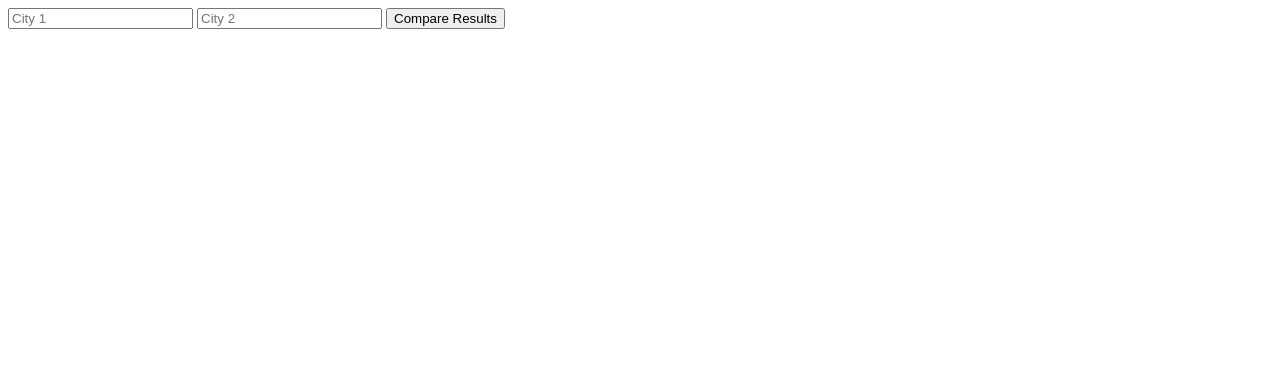
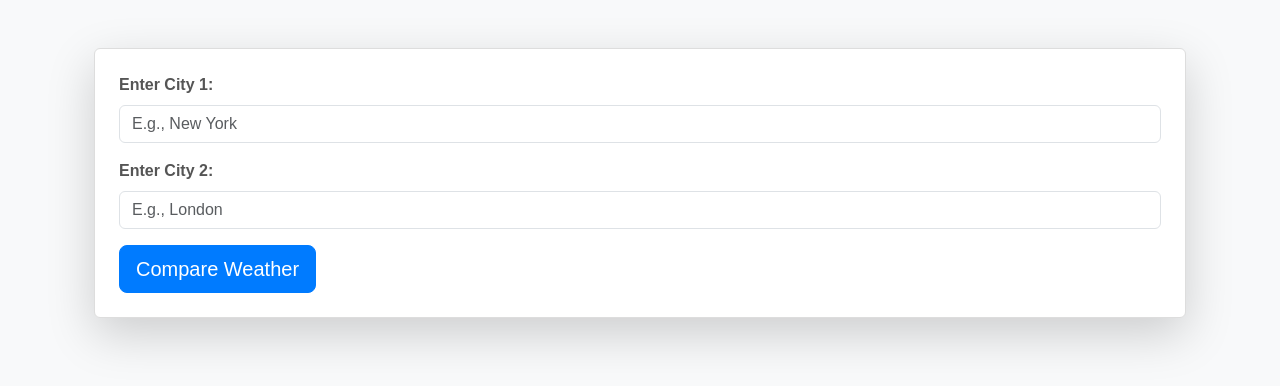
Before and after one commit to qobiljons/weather-app, a Django app: page / in a window 1280 px wide. Shown: the top 386 px of the page. Run offline with Django 5.2, Linux system fonts and the light colour scheme.

Commit message:
adding styles

```diff
--- /dev/null
+++ b/weather_app/static/style.css
@@ -0,0 +1,52 @@
+body {
+    background-color: #f0f2f5;
+    color: #333;
+    font-family: 'Arial', sans-serif;
+}
+
+form {
+    background-color: #ffffff;
+    border: 1px solid #ddd;
+    border-radius: 10px;
+}
+
+.form-label {
+    font-weight: bold;
+    color: #555;
+}
+
+.btn-primary {
+    background-color: #007bff;
+    border-color: #007bff;
+}
+
+.city-container {
+    background-color: #ffffff;
+    border: 1px solid #ddd;
+    border-radius: 10px;
+    padding: 20px;
+    box-shadow: 0 4px 8px rgba(0, 0, 0, 0.1);
+    width: 100%;
+}
+
+.card {
+    border: none;
+    border-radius: 10px;
+    box-shadow: 0 4px 8px rgba(0, 0, 0, 0.1);
+    background-color: #f8f9fa;
+}
+
+.card-title {
+    font-size: 1.5rem;
+    font-weight: bold;
+}
+
+.card-text {
+    font-size: 1rem;
+    color: #555;
+}
+
+.card img {
+    width: 50px;
+    height: 50px;
+}
--- a/weather_app/templates/weather_app/index.html
+++ b/weather_app/templates/weather_app/index.html
@@ -1,32 +1,52 @@
+{% load static %}
+
 <!DOCTYPE html>
 <html lang="en">
 <head>
     <meta charset="UTF-8">
     <meta name="viewport" content="width=device-width, initial-scale=1.0">
     <title>Weather App</title>
+    <!-- Link to Bootstrap CSS -->
+    <link href="https://cdn.jsdelivr.net/npm/bootstrap@5.3.3/dist/css/bootstrap.min.css" rel="stylesheet" integrity="sha384-QWTKZyjpPEjISv5WaRU9OFeRpok6YctnYmDr5pNlyT2bRjXh0JMhjY6hW+ALEwIH" crossorigin="anonymous">
+    <!-- Link to your custom CSS file -->
+    <link rel="stylesheet" href="{% static 'style.css' %}">
 </head>
-<body>
-    <form method="post">
+<body class="container my-5 bg-light">
+    <div class="container">
+        <form method="post" class="p-4 rounded shadow-lg">
             {% csrf_token %}
-        <input type="text" name="city1" placeholder="City 1">
-        <input type="text" name="city2" placeholder="City 2">
-        <button type="submit">Compare Results</button>
+            <div class="mb-3">
+                <label for="city1" class="form-label">Enter City 1:</label>
+                <input type="text" class="form-control" id="city1" name="city1" placeholder="E.g., New York">
+            </div>
+            <div class="mb-3">
+                <label for="city2" class="form-label">Enter City 2:</label>
+                <input type="text" class="form-control" id="city2" name="city2" placeholder="E.g., London">
+            </div>
+            <button type="submit" class="btn btn-primary btn-lg btn-block">Compare Weather</button>
         </form>
 
-    <div class="comparison-container">
+        <div class="comparison-container mt-5 row justify-content-center">
             {% if weather_data1 %}
-            <h1>City 1</h1>
-            <div class="city-container">
+                <div class="col-md-6 d-flex justify-content-center">
+                    <div class="city-container text-center">
                         {% include 'weather_app/weather_data.html' with weather_data=weather_data1 daily_forecasts=daily_forecast1 %}
+                    </div>
                 </div>
             {% endif %}
 
             {% if weather_data2 %}
-            <h1>City 2</h1>
-            <div class="city-container">
+                <div class="col-md-6 d-flex justify-content-center">
+                    <div class="city-container text-center">
                         {% include 'weather_app/weather_data.html' with weather_data=weather_data2 daily_forecasts=daily_forecast2 %}
+                    </div>
                 </div>
             {% endif %}
         </div>
+    </div>
+
+    <!-- Bootstrap JS and Popper.js (required for Bootstrap) -->
+    <script src="https://cdn.jsdelivr.net/npm/@popperjs/core@2.11.8/dist/umd/popper.min.js" integrity="sha384-I7E8VVD/ismYTF4hNIPjVp/Zjvgyol6VFvRkX/vR+Vc4jQkC+hVqc2pM8ODewa9r" crossorigin="anonymous"></script>
+    <script src="https://cdn.jsdelivr.net/npm/bootstrap@5.3.3/dist/js/bootstrap.min.js" integrity="sha384-0pUGZvbkm6XF6gxjEnlmuGrJXVbNuzT9qBBavbLwCsOGabYfZo0T0to5eqruptLy" crossorigin="anonymous"></script>
 </body>
 </html>
--- a/weather_app/views.py
+++ b/weather_app/views.py
@@ -40,7 +40,7 @@ def fetch_weather_data(city, api_key, current_weather_url, forecast_url):
 
         # Extract necessary data from current weather response
         weather_data = {
-            "city": city,
+            "city": city.title(),
             "temperature": round(current_data['main']['temp'] - 271.15, 2),
             "description": current_data["weather"][0]["description"],
             "icon": current_data["weather"][0]["icon"],
@@ -57,19 +57,24 @@ def fetch_weather_data(city, api_key, current_weather_url, forecast_url):
         if forecast_response.status_code == 200:
             forecast_data = forecast_response.json()["list"]
             daily_forecasts = []
+            unique_days = set()
 
             for daily_data in forecast_data:
+                day_name = datetime.datetime.fromtimestamp(daily_data["dt"]).strftime("%A")
+                if day_name in unique_days:
+                    continue
+                unique_days.add(day_name)
                 daily_forecasts.append({
-                    "day": datetime.datetime.fromtimestamp(daily_data["dt"]).strftime("%A"),
-                    "min_temp": round(daily_data["main"]["temp_min"] - 271.15, 2),
-                    "max_temp": round(daily_data["main"]["temp_max"] - 271.15, 2),
+                    "day": day_name,
+                    "min_temp": round(daily_data["main"]["temp_min"] - 273.15, 2),
+                    "max_temp": round(daily_data["main"]["temp_max"] - 273.15, 2),
                     "description": daily_data["weather"][0]["description"],
-
                     "icon": daily_data["weather"][0]["icon"],
                 })
 
+            print(daily_forecasts)
+            return weather_data, daily_forecasts
 
-            return weather_data, daily_forecasts
         else:
             print(f"Failed to fetch forecast data for {city}. Status code: {forecast_response.status_code}")
             return None, None
```
Also changed, not shown: weather_app/templates/weather_app/weather_data.html (+20 -11 lines). Lines whose indentation alone changed are shown as unchanged.
